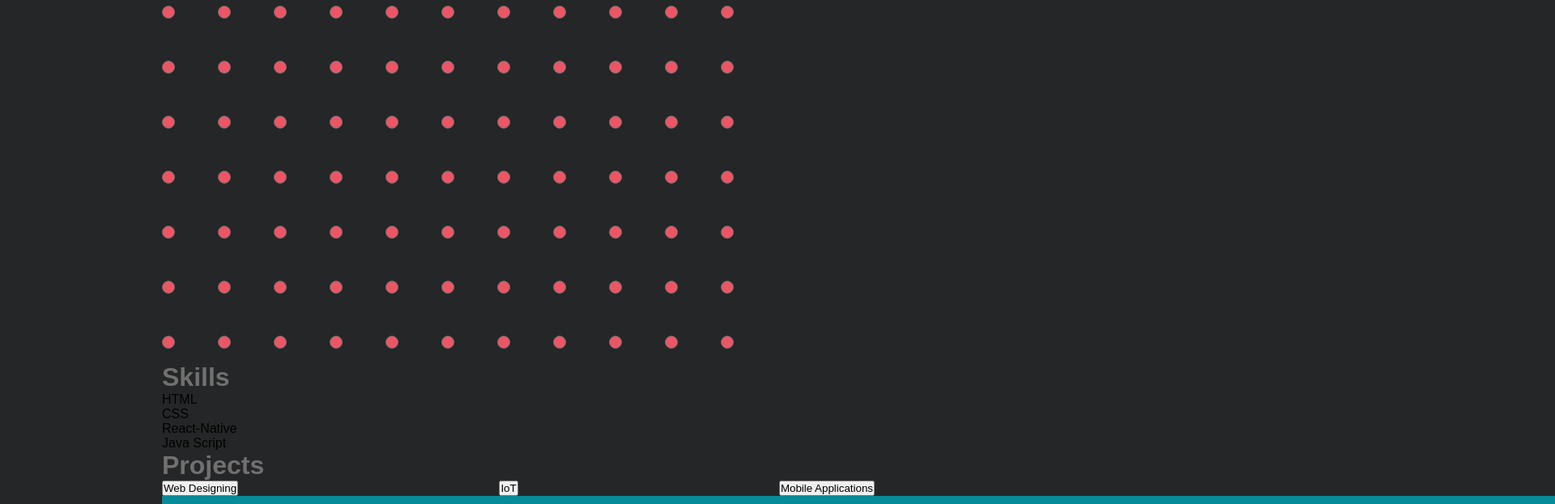
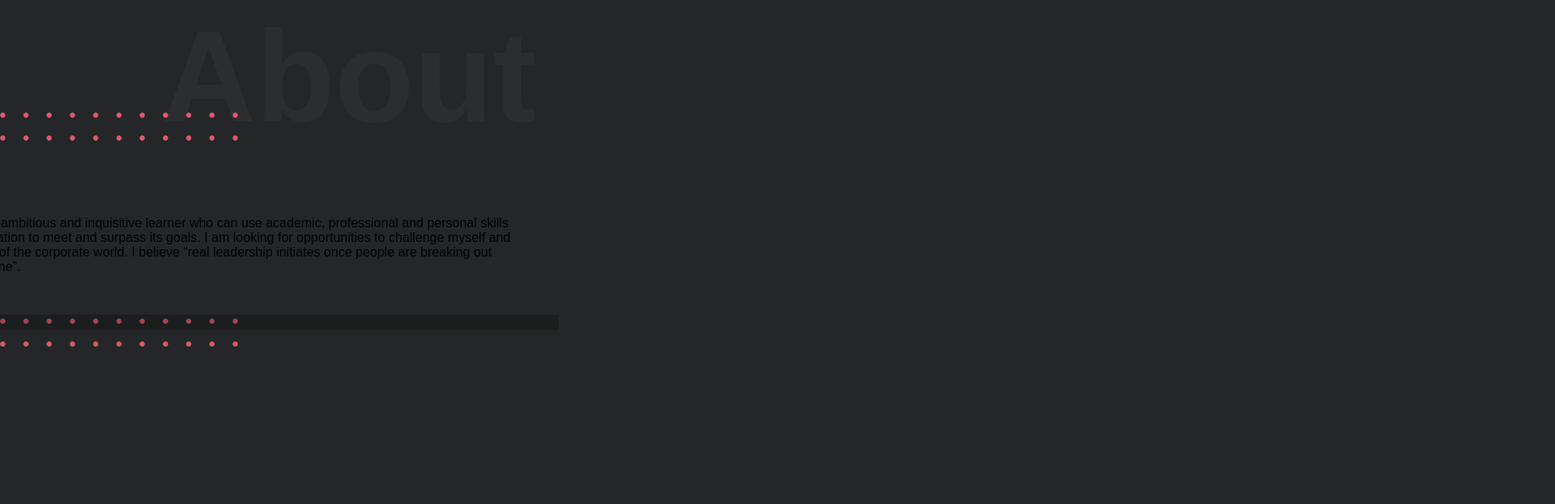
Before and after one commit to Deem97/Deem97.github.io, a plain HTML site: page index.html in a window 1280 px wide. Shown: the part 873-1496 px from the top of the page at 81% size, 1920 px wide, since content can reach past the window. Drawn offline with Linux system fonts and the light colour scheme.

Commit message:
Added more CSS

```diff
--- a/css/style.css
+++ b/css/style.css
@@ -127,3 +127,94 @@ span.m-left {
     z-index: -1;
     transition: .5s;
 }
+
+.text a:hover::before {
+    height: 100%;
+}
+
+.profile-image img {
+    width: 450px;
+    margin-top: 50px;
+}
+
+.about {
+    height: 100vh;
+    margin-top: 100px;
+}
+
+.about h1,
+.work h1 {
+    font-size: 10rem;
+    z-index: 0;
+    opacity: .1;
+}
+
+.about-me-info {
+    max-width: 980px;
+    background-color: #252627;
+    box-shadow: 00 1.2rem rgba(0, 0, 0, .25);
+    padding: 50px;
+    position: relative;
+    top: - 70px;
+    left: 50px;
+    right: 50px;
+    transform: translateX(-50%);
+    z-index: 1;
+}
+
+a.about-me-info p {
+    font-size: 1.3rem;
+    color: #BEBEBE;
+}
+
+.about-me-info p:nth-child(2),
+.about-me-info p:last-child {
+    margin-top: 30px;
+}
+
+.about img {
+    width: 300px;
+    position: relative;
+    top: -300px;
+    left: calc(100%-100px);
+    right: calc(100%-100px);
+    transform: translateX(calc(-100% + 100px));
+}
+
+.skills {
+    height: 100vh;
+}
+
+.skills h1,
+.contact h1 {
+    text-align: right;
+    font-size: 10rem;
+    opacity: .1;
+}
+
+.skills-info {
+    font-size: 1.4rem;
+    color: #BEBEBE;
+    max-width: 800px;
+    position: relative;
+    left: 50%;
+    right: 50px;
+    transform: translateX(-50%);
+    text-align: center;
+    margin-bottom: 50px;
+}
+
+.html {
+    display: flex;
+    flex-wrap: wrap;
+    justify-content: center;
+    margin-bottom: 40px;
+}
+
+div[class^='tag-'] {
+    clip-path: polygon(75% 0%, 100% 50%, 75% 100%, 0% 100%, 0% 50%, 0% 0%);
+    width: 120px;
+    height: 30px;
+    background-color: #1785A7;
+    margin-right: 30px;
+}
```
